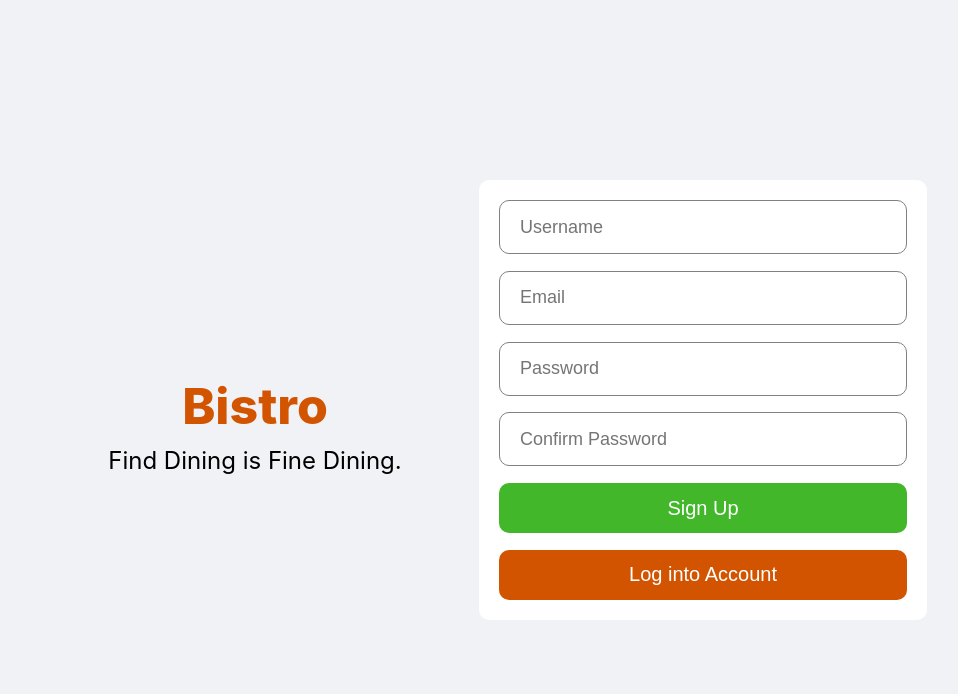
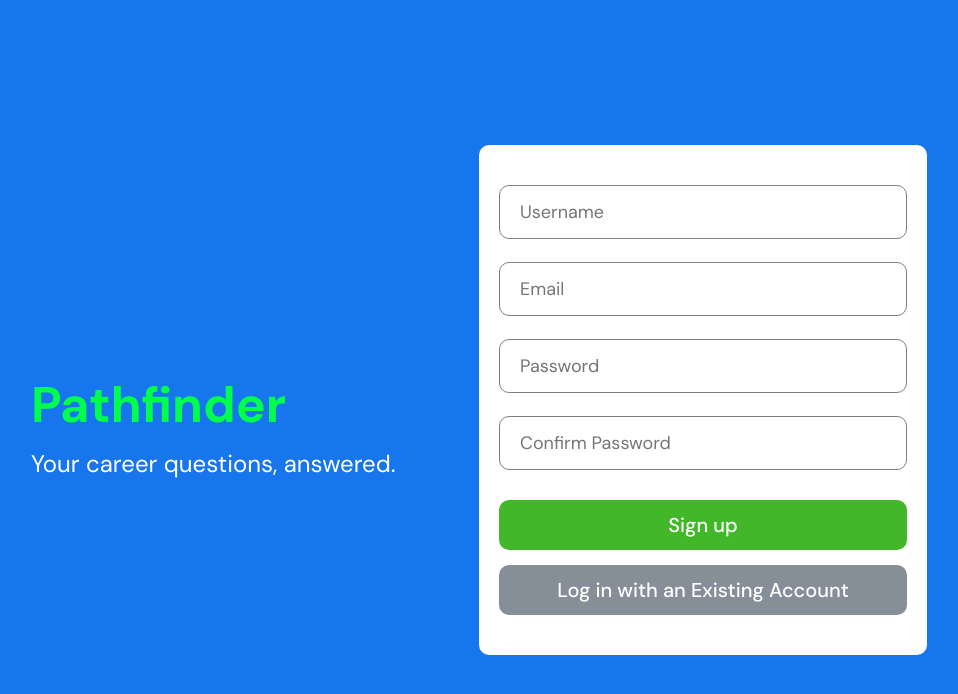
Before and after one commit to jamesmwu/Pathfinder, a React (Create React App) app in the folder frontend/: page / in a window 1280 px wide. Shown: the top 694 px of the page, without its empty margins (161-1119 px from the left). Built offline with nearby package versions, Linux system fonts and the light colour scheme.

Commit message:
Added better fonts and styles

```diff
--- a/frontend/src/App.js
+++ b/frontend/src/App.js
@@ -18,7 +18,6 @@ function App() {
           path="/register"
           element={user ? <Navigate to="/" /> : <RegisterPage />}
         />
-        <Route path="/home" element={user ? <HomePage /> : <Navigate to="/login" />} />
         {/* <Route
           path="/friends"
           element={user ? <Friends /> : <Register />}
--- a/frontend/src/index.css
+++ b/frontend/src/index.css
@@ -1,11 +1,17 @@
-:root {
-    --color-dark-roast: #36251e;
-    --color-caramel: #c69261;
-    --color-cream: #f9f5f1;
-    --color-espresso: #8b5945;
-    --color-hazelnut: #9d7a54;
+@import url('https://fonts.googleapis.com/css2?family=DM+Sans:ital,wght@0,400;0,500;0,700;1,400;1,500;1,700&display=swap');
+
+* {
+	font-family: 'DM Sans';
 }
 
+:root {
+	--color-brown: #c69261;
+	--color-cream: #f9f5f1;
+	--color-blue: #1775ee;
+	--color-light-green: #00ff4c;
+	--color-green: #42b72a;
+	--color-gray: #868f98;
+}
 
 body {
 	margin: 0;
@@ -24,3 +30,26 @@ code {
 .App {
 	text-align: center;
 }
+
+/* Baseline styling for links and buttons */
+a {
+	text-decoration: none;
+}
+
+a:hover {
+	text-decoration: underline;
+}
+
+button {
+	background-color: var(--color-gray);
+	color: var(--color-cream);
+	border: none;
+	padding: 8px 12px;
+	font-size: 1rem;
+	cursor: pointer;
+}
+
+button:hover {
+	background-color: var(--color-brown);
+	color: black;
+}
--- a/frontend/src/pages/LoginPage.js
+++ b/frontend/src/pages/LoginPage.js
@@ -20,7 +20,7 @@ export default function Login() {
         )
             .then((loginStatus) => {
                 if (loginStatus === "LOGIN_SUCCESS") {
-                    navigate("/home");
+                    navigate("/");
                 }
             })
             .catch((error) => {
@@ -32,11 +32,12 @@ export default function Login() {
         <div className="login">
             <div className="loginWrapper">
                 <div className="loginLeft">
-                    <h3 className="loginLogo">Bistro</h3>
-                    <span className="loginDesc">Find Dining is Fine Dining.</span>
+                    <h3 className="loginLogo">Pathfinder</h3>
+                    <span className="loginDesc">Your career questions, answered.</span>
                 </div>
                 <div className="loginRight" onSubmit={handleClick}>
                     <form className="loginBox">
+                        <div className="inputWrapper">
                             <input
                                 placeholder="Email"
                                 type="email"
@@ -51,14 +52,21 @@ export default function Login() {
                                 minLength="6"
                                 className="loginInput"
                                 ref={password}
+                                style={{ marginTop: "30px" }}
                             />
+                        </div>
+
+                        <div className="loginButtonWrapper">
                             <button className="loginButton">
                                 {isFetching ? "Loading..." : "Log In"}
                             </button>
-                        <span className="loginForgot">Forgot Password?</span>
-                        <button className="loginRegisterButton" onClick={createNewAccountClick}>
-                            Create a New Account
+                            {/* <span className="loginForgot">Forgot Password?</span> */}
+                            <button className="loginRegisterButton" style={{ marginTop: "15px" }}
+                                onClick={createNewAccountClick}>
+                                Create a new account
                             </button>
+                        </div>
+
                     </form>
                 </div>
             </div>
--- a/frontend/src/pages/RegisterPage.js
+++ b/frontend/src/pages/RegisterPage.js
@@ -33,11 +33,12 @@ export default function Register() {
         <div className="login">
             <div className="loginWrapper">
                 <div className="loginLeft">
-                    <h3 className="loginLogo">Bistro</h3>
-                    <span className="loginDesc">Find Dining is Fine Dining.</span>
+                    <h3 className="loginLogo">Pathfinder</h3>
+                    <span className="loginDesc">Your career questions, answered.</span>
                 </div>
                 <div className="loginRight">
-                    <form className="loginBox" onSubmit={handleSubmit}>
+                    <form className="registerBox" onSubmit={handleSubmit}>
+                        <div className="registerInputWrapper">
                             <input
                                 placeholder="Username"
                                 required
@@ -66,12 +67,16 @@ export default function Register() {
                                 type="password"
                                 className="loginInput"
                             />
+                        </div>
+                        <div className="registerButtonWrapper">
                             <button className="loginButton" type="submit">
-                            Sign Up
+                                Sign up
                             </button>
-                        <Link to="/login" style={{ textDecoration: "none" }}>
-                            <button className="loginRegisterButton">Log into Account</button>
+                            <Link to="/login" style={{ textDecoration: "none", marginTop: "15px" }}>
+                                <button className="loginRegisterButton">Log in with an Existing Account</button>
                             </Link>
+                        </div>
+
                     </form>
                 </div>
             </div>
--- a/frontend/src/styles/homePage.css
+++ b/frontend/src/styles/homePage.css
@@ -1,4 +1,3 @@
-
 .home-page {
 	display: grid;
 	grid-template-columns: 1fr 2fr 1fr;
@@ -10,8 +9,8 @@
 	display: flex;
 	flex-direction: column;
 	justify-content: space-between;
-    background-color: var(--color-hazelnut);
-    color: var(--color-cream);
+	background-color: var(--color-blue);
+	color: white;
 	padding: 20px;
 }
 
@@ -36,15 +35,14 @@
 
 .main-content h1 {
 	margin-bottom: 20px;
-    color: var(--color-espresso);
 }
 
 .sidebar-right {
 	display: flex;
 	flex-direction: column;
 	justify-content: space-between;
-    background-color: var(--color-caramel);
-    color: var(--color-cream);
+	background-color: var(--color-green);
+	color: white;
 	padding: 20px;
 }
 
@@ -52,26 +50,3 @@
 	margin-bottom: 10px;
 	font-size: 1.5rem;
 }
-
-  /* Additional styling for links and buttons */
-  a {
-    /* color: #00ffe5; */
-    text-decoration: none;
-  }
-
-  a:hover {
-    text-decoration: underline;
-  }
-
-  button {
-    background-color: var(--color-dark-roast);
-    color: var(--color-cream);
-    border: none;
-    padding: 8px 12px;
-    font-size: 1rem;
-    cursor: pointer;
-  }
-
-  button:hover {
-    background-color: var(--color-espresso);
-  }
--- a/frontend/src/styles/loginPage.css
+++ b/frontend/src/styles/loginPage.css
@@ -1,7 +1,7 @@
 .login {
   width: 100vw;
   height: 100vh;
-    background-color: #f0f2f5;
+  background-color: #1775ee;
   display: flex;
   align-items: center;
   justify-content: center;
@@ -9,11 +9,18 @@
 
 .loginWrapper {
   width: 70%;
-    height: 70%;
+  height: fit-content;
   display: flex;
 }
 
-  .loginLeft,
+.loginLeft {
+  flex: 1;
+  display: flex;
+  flex-direction: column;
+  justify-content: center;
+  text-align: left;
+}
+
 .loginRight {
   flex: 1;
   display: flex;
@@ -24,17 +31,18 @@
 .loginLogo {
   font-size: 50px;
   font-weight: 800;
-    color: #d35400;
+  color: #00ff4c;
   margin-bottom: 10px;
 }
 
 .loginDesc {
   font-size: 24px;
+  color: white;
 }
 
 .loginBox {
   height: 300px;
-    padding: 20px;
+  padding: 40px 20px;
   background-color: white;
   border-radius: 10px;
   display: flex;
@@ -63,6 +71,7 @@
   font-size: 20px;
   font-weight: 500;
   cursor: pointer;
+  width: 100%;
 }
 
 .loginForgot {
@@ -71,14 +80,28 @@
 }
 
 .loginRegisterButton {
-    width: 60%;
+  width: 100%;
   align-self: center;
   height: 50px;
   border-radius: 10px;
   border: none;
-    background-color: #d35400;
+  background-color: #868f98;
   color: white;
   font-size: 20px;
   font-weight: 500;
   cursor: pointer;
 }
+
+.loginButtonWrapper {
+  display: flex;
+  flex-direction: column;
+  justify-content: flex-start;
+}
+
+.inputWrapper {
+  display: flex;
+  flex-direction: column;
+  width: 100%;
+  height: 100%;
+  justify-content: flex-start;
+  }
--- a/frontend/src/styles/modal.css
+++ b/frontend/src/styles/modal.css
@@ -11,7 +11,7 @@
 }
 
 .modal-content {
-    background-color: var(--color-espresso);
+	background-color: var(--color-brown);
 	padding: 20px;
 	border-radius: 4px;
 	box-shadow: 0 2px 4px rgba(0, 0, 0, 0.2);
@@ -41,19 +41,20 @@
 }
 
 .modal-content label {
-    color: white
+	color: white;
 }
 
-  .modal-content button[type="submit"] {
+.modal-content button[type='submit'] {
 	margin-top: 20px;
-    background-color: var(--color-caramel);
-    color: var(--color-cream);
+	background-color: var(--color-cream);
+	color: black;
 	border: none;
 	cursor: pointer;
 }
 
 .modal-content button:hover {
-    background-color: #a4673b; /* Slightly darker shade of caramel */
+	background-color: var(--color-light-green);
+	color: black;
 }
 
 .modal-content select {
--- a/frontend/src/styles/registerPage.css
+++ b/frontend/src/styles/registerPage.css
@@ -1,40 +1,6 @@
-.login {
-    width: 100vw;
-    height: 100vh;
-    background-color: #f0f2f5;
-    display: flex;
-    align-items: center;
-    justify-content: center;
-  }
-
-  .loginWrapper {
-    width: 70%;
-    height: 70%;
-    display: flex;
-  }
-
-  .loginLeft,
-  .loginRight {
-    flex: 1;
-    display: flex;
-    flex-direction: column;
-    justify-content: center;
-  }
-
-  .loginLogo {
-    font-size: 50px;
-    font-weight: 800;
-    color: #d35400;
-    margin-bottom: 10px;
-  }
-
-  .loginDesc {
-    font-size: 24px;
-  }
-
-  .loginBox {
-    height: 400px;
-    padding: 20px;
+.registerBox {
+	height: 430px;
+	padding: 40px 20px;
 	background-color: white;
 	border-radius: 10px;
 	display: flex;
@@ -42,43 +8,17 @@
 	justify-content: space-between;
 }
 
-  .loginInput {
-    height: 50px;
-    border-radius: 10px;
-    border: 1px solid gray;
-    font-size: 18px;
-    padding-left: 20px;
+.registerInputWrapper {
+	display: flex;
+	flex-direction: column;
+	width: 100%;
+	height: 100%;
+	justify-content: space-between;
 }
 
-  .loginInput:focus {
-    outline: none;
+.registerButtonWrapper {
+	margin-top: 30px;
+	display: flex;
+	flex-direction: column;
+	justify-content: flex-start;
 }
-
-  .loginButton {
-    height: 50px;
-    border-radius: 10px;
-    border: none;
-    background-color: #42b72a;
-    color: white;
-    font-size: 20px;
-    font-weight: 500;
-    cursor: pointer;
-  }
-
-  .loginForgot {
-    text-align: center;
-    color: #1775ee;
-  }
-
-  .loginRegisterButton {
-    width: 100%;
-    align-self: center;
-    height: 50px;
-    border-radius: 10px;
-    border: none;
-    background-color: #d35400;
-    color: white;
-    font-size: 20px;
-    font-weight: 500;
-    cursor: pointer;
-  }
```
Lines whose indentation alone changed are shown as unchanged.
